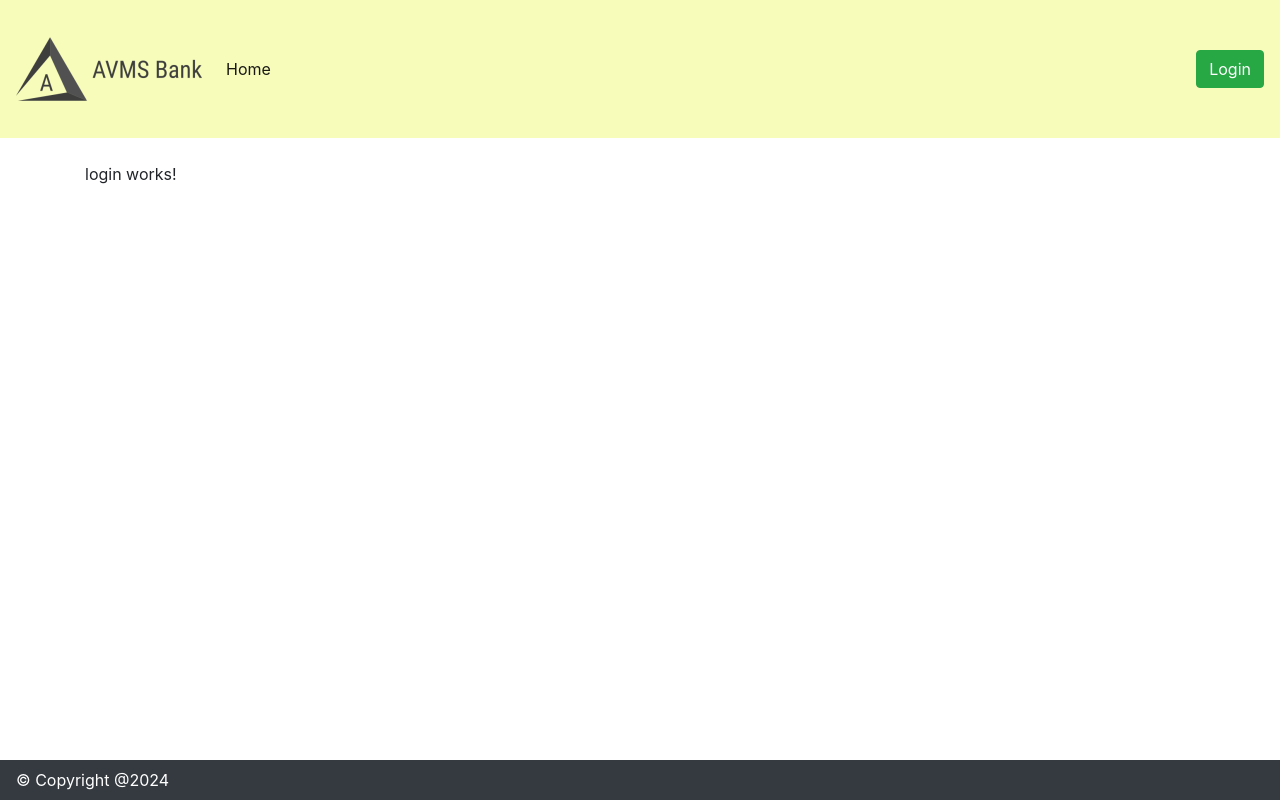
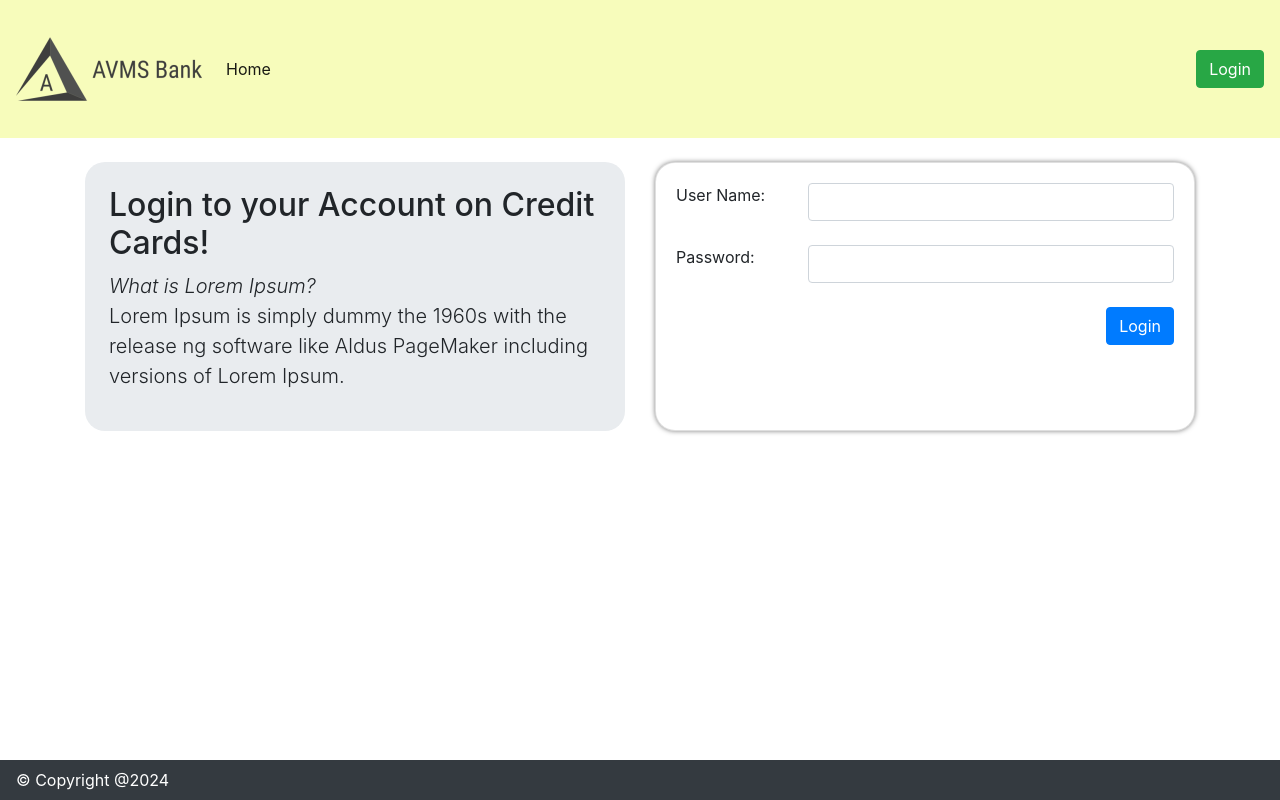
Before and after one commit to krsminesh/CreditApp, an Angular app: page /login in a window 1280 px wide. Built offline with nearby package versions, Linux system fonts and the light colour scheme.

Commit message:
Login page created using Reactive Form

```diff
--- a/src/app/global/globalConstants.ts
+++ b/src/app/global/globalConstants.ts
@@ -4,4 +4,6 @@ export class GlobalConstants{
     static applyUrl = '/apply-credit';
 
     static applyCreditAPILink = 'https://retoolapi.dev/S5vmfK/apply-credit';
+
+    static userLoginAPILink = 'https://retoolapi.dev/Cxyq9F/userLogin';
 }
--- a/src/app/user/login/login.component.html
+++ b/src/app/user/login/login.component.html
@@ -1 +1,37 @@
-<p>login works!</p>
+<div class="login-form">
+    <div class="row">
+        <div class="col">
+            <div class="jumbotron jumbotron-fluid px-4 py-4">
+                <h2>Login to your Account on Credit Cards!</h2>
+                <p class="lead">
+                    <span class="font-italic fs-3">What is Lorem Ipsum?</span><br/>
+                    Lorem Ipsum is simply dummy the 1960s with the release ng software like Aldus PageMaker including versions of Lorem Ipsum.
+                </p>
+            </div>
+        </div>
+        <div class="col">
+            <div class="card">
+                <form [formGroup]="userLoginFormReactive" (ngSubmit)="loginAccount()">
+                    <div class="row">
+                        <div class="col-3">User Name:</div>
+                        <div class="col-9">
+                            <input type="text" class="form-control" formControlName="userName"/>
+                        </div>
+                    </div>
+                    <div class="row mt-4">
+                        <div class="col-3">Password:</div>
+                        <div class="col-9">
+                            <input type="password" class="form-control" formControlName="password"/>
+                        </div>
+                    </div>
+                    <div class="row mt-4">
+                        <div class="col-3"></div>
+                        <div class="col-9 d-flex justify-content-end">
+                            <button type="button" class="btn btn-primary" tooltip="Enter Username and Password to login">Login</button>
+                        </div>
+                    </div>
+                </form>
+            </div>
+        </div>
+    </div>
+</div>
--- a/src/app/user/login/login.component.scss
+++ b/src/app/user/login/login.component.scss
@@ -0,0 +1,12 @@
+.login-form{
+    .card{
+        height: 100%;
+        box-shadow:0 0 5px rgba($color: #000000, $alpha: 0.5);
+        padding: 20px;
+        border-radius: 20px;
+    }
+    .jumbotron{
+        border-radius: 20px;
+        margin-bottom: 0;
+    }
+}
--- a/src/app/user/login/login.component.ts
+++ b/src/app/user/login/login.component.ts
@@ -1,4 +1,7 @@
 import { Component } from '@angular/core';
+import { FormGroup, FormBuilder, Validators } from '@angular/forms';
+import { GlobalConstants } from 'src/app/global/globalConstants';
+import { ApiService } from 'src/app/service/api/api.service';
 
 @Component({
   selector: 'app-login',
@@ -6,5 +9,24 @@ import { Component } from '@angular/core';
   styleUrls: ['./login.component.scss']
 })
 export class LoginComponent {
+  userLoginFormReactive !: FormGroup
 
+  constructor(
+    private formBuilder: FormBuilder,
+    private ApiService: ApiService
+  ) {
+  }
+  ngOnInit() {
+    this.userLoginFormReactive = this.formBuilder.group({
+      userName: ['', Validators.required],
+      password: ['', Validators.required]
+    });
+  }
+  clearFormFields() {
+    this.userLoginFormReactive.reset();
+  }
+
+  loginAccount() {
+    alert(0)
+  }
 }
```
